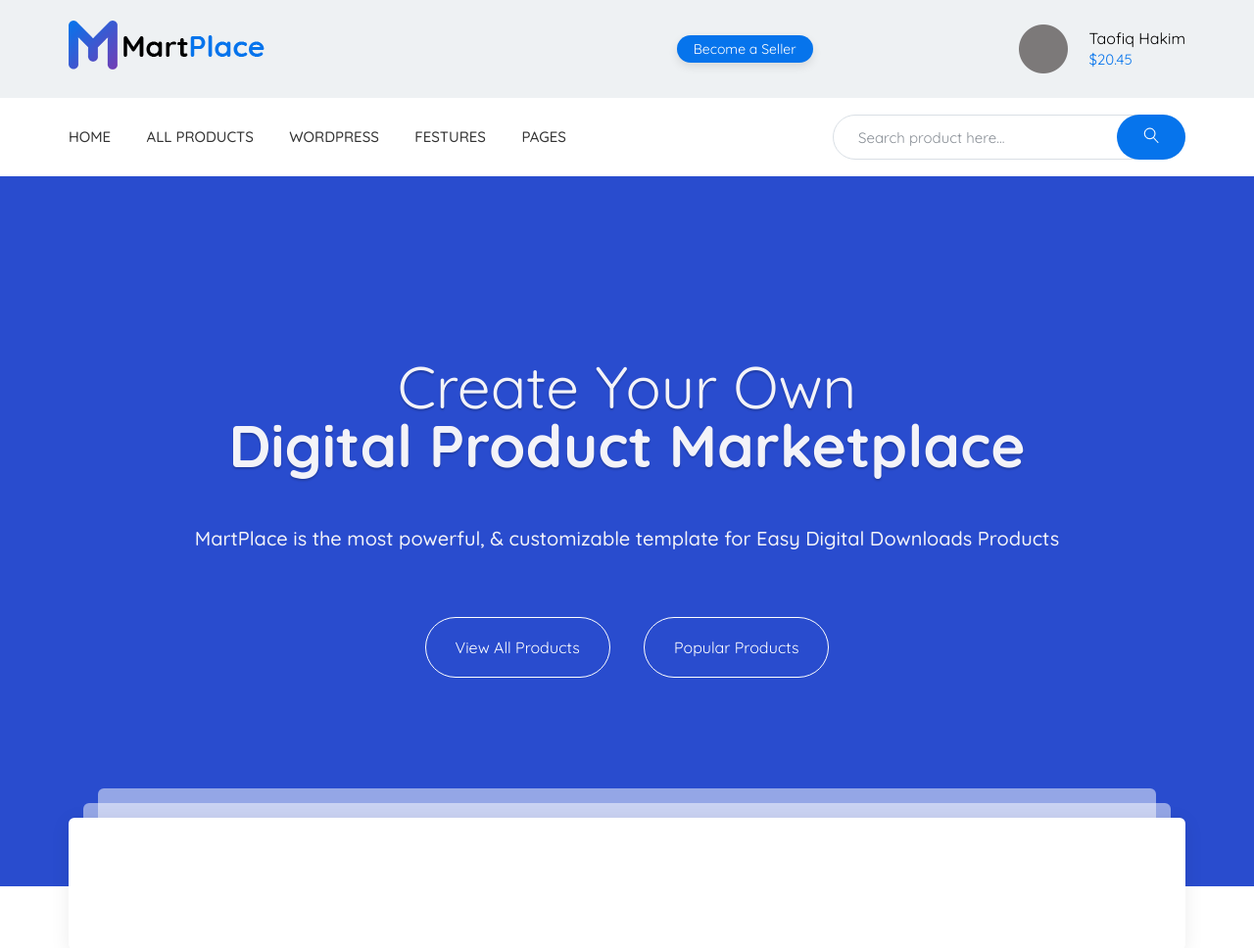
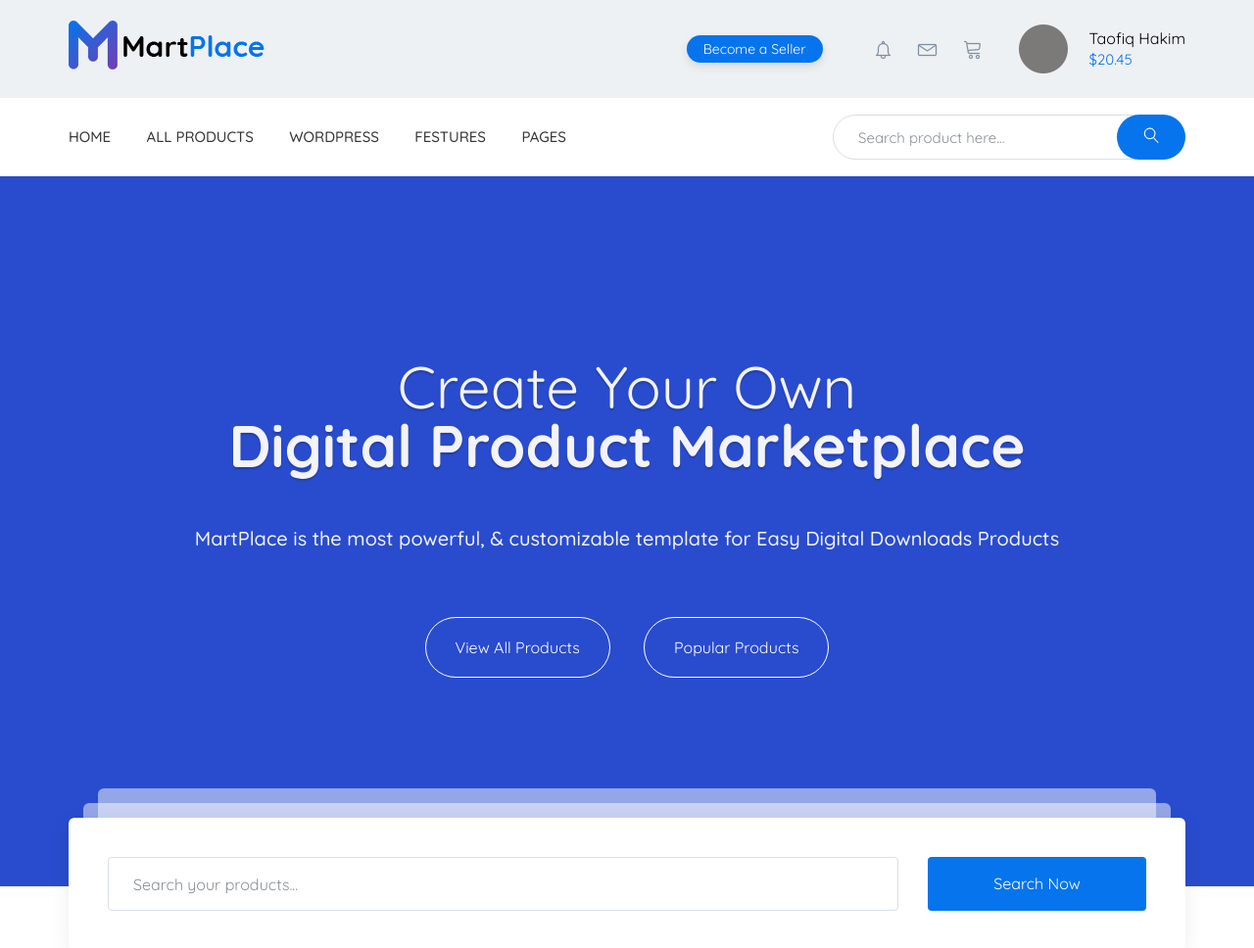
Before and after one commit to kuzmin-lemmi/MartPlace, a website: page app/index.html in a window 1280 px wide. Shown: the whole page at 98% size. Drawn offline with nearby package versions, Linux system fonts and the light colour scheme; files that its build step writes are made by us from their sources.

Commit message:
two section

```diff
--- a/app/index.html
+++ b/app/index.html
@@ -22,9 +22,15 @@
                     <button class="header__top-button button">Become a Seller</button>
                     <div class="header__top-box">
                         <div class="header_top-link">
-                            <a class="bell" href="#"></a>
-                            <a class="message" href="#"></a>
-                            <a class="basket" href="#"></a>
+                            <a class="bell" href="#">
+                                <img src="images/icons/bell.png" alt="">
+                            </a>
+                            <a class="message" href="#">
+                                <img src="images/icons/mail.png" alt="">
+                            </a>
+                            <a class="basket" href="#">
+                                <img src="images/icons/basket.png" alt="">
+                            </a>
                         </div>
                         <div class="header__top-box__content">
                             <img class="box__user-img" src="images/header/ellipse.png" alt="">
@@ -81,12 +87,17 @@
     <div class="search_box">
         <div class="container">
             <div class="search_box-inner">
-                <div class="search_box1 style_box"></div>
+                <div class="search_box1 style_box">
+                    <form>
+                        <input type="text" placeholder="Search your products..." required>
+                        <button type="submit">
+                            Search Now
+                        </button>
+                    </form>
+                </div>
                 <div class="search_box2 style_box"></div>
                 <div class="search_box3 style_box"></div>
             </div>
-
-
         </div>
     </div>
     <script src="https://ajax.googleapis.com/ajax/libs/jquery/3.4.1/jquery.min.js"></script>
--- a/app/scss/style.scss
+++ b/app/scss/style.scss
@@ -20,7 +20,7 @@
     cursor: pointer;
     outline: none;
     margin-left: auto;
-    margin-right: 50px;
+    margin-right: 40px;
     transition: all 0.3s;
 
     &:hover {
@@ -46,6 +46,30 @@
 .header_top-link {
     width: 135px;
     margin-right: 25px;
+    display: flex;
+    justify-content: space-around;
+
+    a {
+        display: block;
+    }
+
+    .bell {
+        margin-top: 10px;
+        margin-left: 3px;
+        margin-right: 3px;
+    }
+
+    .message {
+        margin-top: 7px;
+        margin-left: 3px;
+        margin-right: 3px;
+    }
+
+    .basket {
+        margin-top: 10px;
+        margin-left: 3px;
+        margin-right: 3px;
+    }
 }
 
 .box__user-img {
@@ -207,6 +231,39 @@
     box-shadow: 0px 4px 20px 0px rgba(17, 11, 11, 0.08);
     bottom: 0;
     z-index: 4;
+    padding: 40px;
+
+    form {
+        display: flex;
+        justify-content: space-between;
+    }
+
+    input {
+        display: block;
+        max-width: 807px;
+        width: 100%;
+        border-radius: 4px;
+        height: 55px;
+        border: 1px solid $border;
+        font-weight: 400;
+        outline: none;
+        padding-left: 25px;
+        padding-right: 80px;
+
+        &::placeholder {
+            color: #898f96;
+        }
+    }
+
+    button {
+        border-radius: 4px;
+        background-color: rgb(6, 116, 236);
+        width: 223px;
+        height: 55px;
+        cursor: pointer;
+        outline: none;
+        color:#fff;
+    }
 }
 
 .search_box2 {
@@ -215,7 +272,8 @@
     bottom: 15px;
     z-index: 3;
 }
-.search_box3{
+
+.search_box3 {
     max-width: 1080px;
     opacity: 0.502;
     bottom: 30px;
```
Also changed, not shown: app/images/icons/basket.png (added), app/images/icons/bell.png (added), app/images/icons/mail.png (added).
